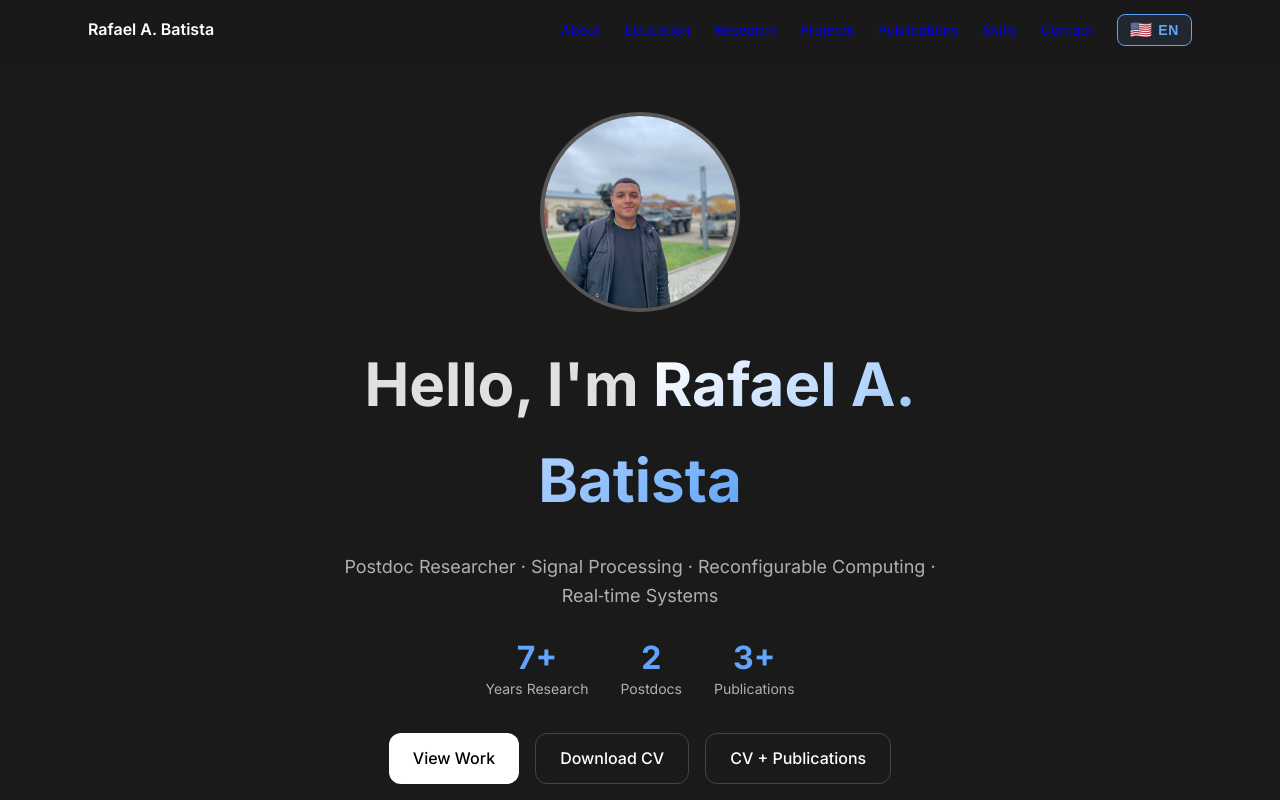
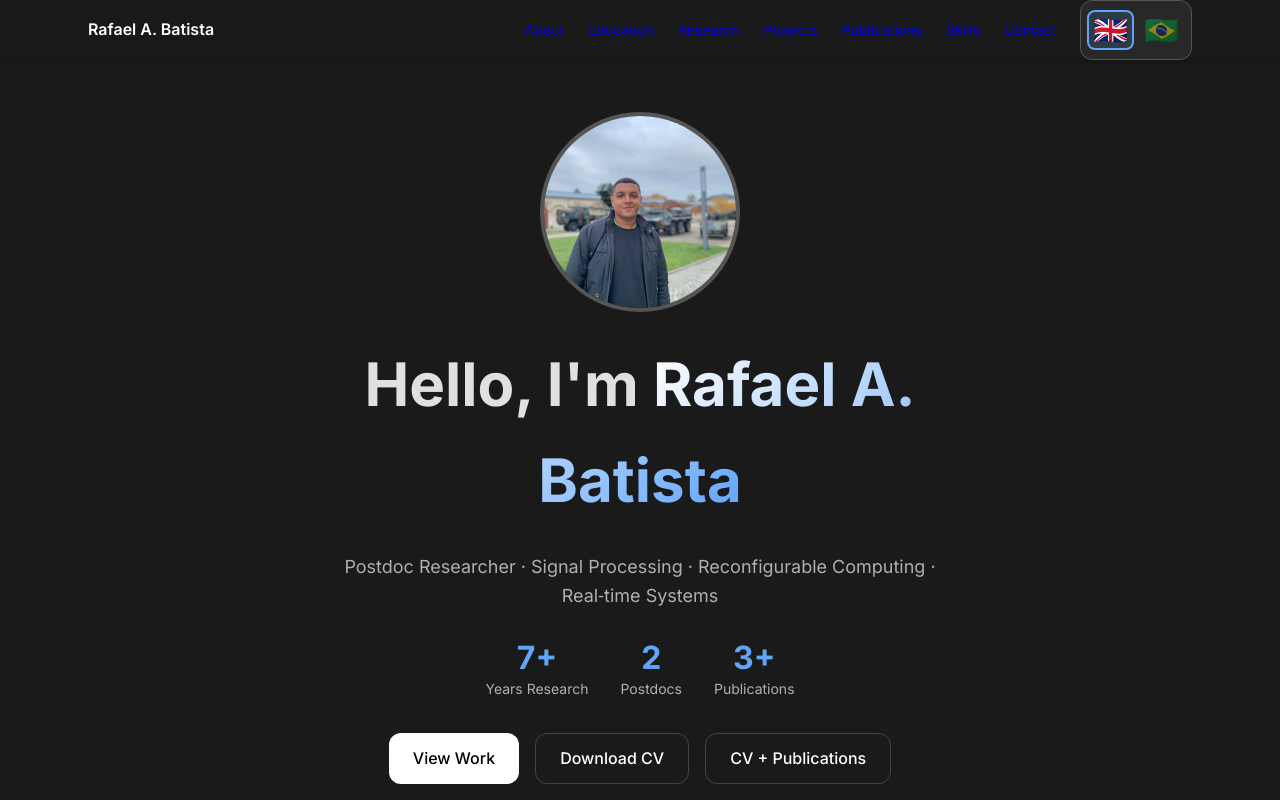
Before and after one commit to Rafffaelb/rafffaelb.github.io, a plain HTML site: page index.html in a window 1280 px wide. Shown: the top 800 px of the page. Drawn offline with Linux system fonts and the light colour scheme.

Commit message:
Improve language toggle: show UK/Brazil flags side-by-side with better styling

```diff
--- a/index.html
+++ b/index.html
@@ -78,10 +78,10 @@
         <a href="#publications" class="hover:text-white transition" data-i18n-nav="publications">Publications</a>
         <a href="#skills" class="hover:text-white transition" data-i18n-nav="skills">Skills</a>
         <a href="#contact" class="hover:text-white transition" data-i18n-nav="contact">Contact</a>
-        <button id="langToggle" class="lang-toggle" title="Switch language / Mudar idioma">
-          <span class="lang-flag">🇺🇸</span>
-          <span class="lang-text">EN</span>
-        </button>
+        <div id="langToggle" class="lang-toggle" title="Switch language / Mudar idioma">
+          <span class="lang-flag" data-lang="en">🇬🇧</span>
+          <span class="lang-flag" data-lang="pt">🇧🇷</span>
+        </div>
       </nav>
     </div>
   </header>
@@ -251,7 +251,7 @@
   <section id="research" class="max-w-6xl mx-auto px-6 py-24">
     <h3 class="section-title">
       <span class="section-icon">🔬</span>
-      Research Experience
+      <span data-i18n="research.title">Research Experience</span>
     </h3>
 
     <div class="timeline">
@@ -316,7 +316,7 @@
     <div class="max-w-6xl mx-auto px-6 py-24">
       <h3 class="section-title">
         <span class="section-icon">💻</span>
-        Projects
+        <span data-i18n="projects.title">Projects</span>
       </h3>
 
       <div class="grid md:grid-cols-2 lg:grid-cols-3 gap-6">
@@ -372,7 +372,7 @@
   <section id="publications" class="max-w-6xl mx-auto px-6 py-24">
     <h3 class="section-title">
       <span class="section-icon">📚</span>
-      Publications
+      <span data-i18n="publications.title">Publications</span>
     </h3>
 
     <div class="publications-container">
@@ -452,7 +452,7 @@
     <div class="max-w-6xl mx-auto px-6 py-24">
       <h3 class="section-title">
         <span class="section-icon">🛠️</span>
-        Skills & Expertise
+        <span data-i18n="skills.title">Skills & Expertise</span>
       </h3>
 
       <div class="grid md:grid-cols-2 lg:grid-cols-3 gap-8">
@@ -565,7 +565,7 @@
   <section id="contact" class="max-w-6xl mx-auto px-6 py-24">
     <h3 class="section-title">
       <span class="section-icon">📧</span>
-      Contact
+      <span data-i18n="contact.title">Contact</span>
     </h3>
     <p class="text-medium-grey mb-6 max-w-2xl mx-auto text-center" data-i18n="contact.description">
       Feel free to reach out for collaborations, research opportunities, or engineering work.
--- a/styles.css
+++ b/styles.css
@@ -420,36 +420,48 @@ header a.active::after {
   width: 100%;
 }
 
-/* Language toggle button */
+/* Language toggle button - improved design */
 .lang-toggle {
   display: flex;
   align-items: center;
-  gap: 0.375rem;
-  padding: 0.375rem 0.75rem;
-  background-color: rgba(96, 165, 250, 0.1);
-  border: 1px solid var(--color-accent);
-  border-radius: 0.5rem;
-  color: var(--color-accent);
-  font-size: 0.875rem;
-  font-weight: 500;
+  gap: 0.5rem;
+  padding: 0.5rem;
+  background-color: rgba(51, 51, 51, 0.6);
+  border: 1px solid var(--color-border-medium);
+  border-radius: 0.75rem;
   cursor: pointer;
   transition: all var(--transition-speed) ease;
 }
 
 .lang-toggle:hover {
-  background-color: var(--color-accent);
-  color: var(--color-text-white);
-  transform: translateY(-1px);
+  background-color: rgba(96, 165, 250, 0.1);
+  border-color: var(--color-accent);
 }
 
 .lang-flag {
-  font-size: 1.125rem;
+  font-size: 1.75rem;
   line-height: 1;
+  cursor: pointer;
+  opacity: 0.5;
+  transition: all var(--transition-speed) ease;
+  padding: 0.25rem;
+  border-radius: 0.375rem;
+}
+
+.lang-flag:hover {
+  opacity: 1;
+  transform: scale(1.1);
+}
+
+.lang-flag.active {
+  opacity: 1;
+  background-color: rgba(96, 165, 250, 0.15);
+  box-shadow: 0 0 0 2px var(--color-accent);
 }
 
 .lang-text {
-  font-weight: 600;
-  letter-spacing: 0.05em;
+  display: none;
+  /* Hide text, show only flags */
 }
 
 /* Profile photo styles */
--- a/translations.js
+++ b/translations.js
@@ -1,4 +1,4 @@
-// Translations for English and Portuguese
+// Comprehensive translations for English and Portuguese
 const translations = {
     en: {
         nav: {
@@ -31,7 +31,23 @@ const translations = {
             transition: "I've since transitioned to applied engineering, concentrating on adaptive complex systems and reconfigurable computing. My work has spanned from real-time fault detection in drones using chaos theory at TU Dresden to FPGA-based digital signal processing for radio astronomy at the BINGO radiotelescope at UFCG.",
             interestsTitle: "Research Interests"
         },
+        education: {
+            title: "Education"
+        },
+        research: {
+            title: "Research Experience"
+        },
+        projects: {
+            title: "Projects"
+        },
+        publications: {
+            title: "Publications"
+        },
+        skills: {
+            title: "Skills & Expertise"
+        },
         contact: {
+            title: "Contact",
             description: "Feel free to reach out for collaborations, research opportunities, or engineering work. I'm always open to discussing new projects and ideas."
         },
         footer: {
@@ -69,7 +85,23 @@ const translations = {
             transition: "Desde então, fiz a transição para engenharia aplicada, concentrando-me em sistemas complexos adaptativos e computação reconfigurável. Meu trabalho abrangeu desde detecção de falhas em tempo real em drones usando teoria do caos na TU Dresden até processamento digital de sinais baseado em FPGA para radioastronomia no radiotelescópio BINGO na UFCG.",
             interestsTitle: "Interesses de Pesquisa"
         },
+        education: {
+            title: "Formação Acadêmica"
+        },
+        research: {
+            title: "Experiência em Pesquisa"
+        },
+        projects: {
+            title: "Projetos"
+        },
+        publications: {
+            title: "Publicações"
+        },
+        skills: {
+            title: "Habilidades e Expertise"
+        },
         contact: {
+            title: "Contato",
             description: "Sinta-se à vontade para entrar em contato para colaborações, oportunidades de pesquisa ou trabalho em engenharia. Estou sempre aberto a discutir novos projetos e ideias."
         },
         footer: {
@@ -96,15 +128,27 @@ function setLanguage(lang) {
     // Update nav links
     document.querySelectorAll('[data-i18n-nav]').forEach(el => {
         const key = el.getAttribute('data-i18n-nav');
-        el.textContent = translations[lang].nav[key];
+        if (translations[lang].nav[key]) {
+            el.textContent = translations[lang].nav[key];
+        }
     });
 
-    // Update hero section
-    const heroGreeting = document.querySelector('[data-i18n="hero.greeting"]');
-    if (heroGreeting) heroGreeting.textContent = translations[lang].hero.greeting;
+    // Update all elements with data-i18n attribute
+    document.querySelectorAll('[data-i18n]').forEach(el => {
+        const key = el.getAttribute('data-i18n');
+        const keys = key.split('.');
+        let value = translations[lang];
 
-    const heroSubtitle = document.querySelector('[data-i18n="hero.subtitle"]');
-    if (heroSubtitle) heroSubtitle.textContent = translations[lang].hero.subtitle;
+        for (const k of keys) {
+            if (value[k]) {
+                value = value[k];
+            }
+        }
+
+        if (typeof value === 'string') {
+            el.textContent = value;
+        }
+    });
 
     // Update stats labels
     const statsLabels = document.querySelectorAll('.stat-label');
@@ -114,50 +158,15 @@ function setLanguage(lang) {
         statsLabels[2].textContent = translations[lang].hero.stats.publications;
     }
 
-    // Update buttons
-    const btnViewWork = document.querySelector('[data-i18n="hero.viewWork"]');
-    if (btnViewWork) btnViewWork.textContent = translations[lang].hero.buttons.viewWork;
-
-    const btnCV = document.querySelector('[data-i18n="hero.downloadCV"]');
-    if (btnCV) btnCV.textContent = translations[lang].hero.buttons.downloadCV;
-
-    const btnCVPub = document.querySelector('[data-i18n="hero.cvPublications"]');
-    if (btnCVPub) btnCVPub.textContent = translations[lang].hero.buttons.cvPublications;
-
-    // Update About section
-    const aboutTitle = document.querySelector('[data-i18n="about.title"]');
-    if (aboutTitle) aboutTitle.textContent = translations[lang].about.title;
-
-    const aboutIntro = document.querySelector('[data-i18n="about.intro"]');
-    if (aboutIntro) aboutIntro.textContent = translations[lang].about.intro;
-
-    const aboutJourney = document.querySelector('[data-i18n="about.journey"]');
-    if (aboutJourney) aboutJourney.textContent = translations[lang].about.journey;
-
-    const aboutTransition = document.querySelector('[data-i18n="about.transition"]');
-    if (aboutTransition) aboutTransition.textContent = translations[lang].about.transition;
-
-    const interestsTitle = document.querySelector('[data-i18n="about.interestsTitle"]');
-    if (interestsTitle) interestsTitle.textContent = translations[lang].about.interestsTitle;
-
-    // Update Contact section
-    const contactDesc = document.querySelector('[data-i18n="contact.description"]');
-    if (contactDesc) contactDesc.textContent = translations[lang].contact.description;
-
-    // Update Footer
-    const footerCopyright = document.querySelector('[data-i18n="footer.copyright"]');
-    if (footerCopyright) footerCopyright.textContent = translations[lang].footer.copyright;
-
-    // Update language toggle
-    const langFlag = document.querySelector('.lang-flag');
-    const langText = document.querySelector('.lang-text');
-    if (lang === 'en') {
-        langFlag.textContent = '🇺🇸';
-        langText.textContent = 'EN';
-    } else {
-        langFlag.textContent = '🇧🇷';
-        langText.textContent = 'PT';
-    }
+    // Update flag button active states
+    document.querySelectorAll('.lang-flag').forEach(flag => {
+        const flagLang = flag.getAttribute('data-lang');
+        if (flagLang === lang) {
+            flag.classList.add('active');
+        } else {
+            flag.classList.remove('active');
+        }
+    });
 }
 
 // Initialize language on page load
@@ -165,13 +174,11 @@ document.addEventListener('DOMContentLoaded', function () {
     const preferredLang = getPreferredLanguage();
     setLanguage(preferredLang);
 
-    // Language toggle button
-    const langToggle = document.getElementById('langToggle');
-    if (langToggle) {
-        langToggle.addEventListener('click', function () {
-            const currentLang = localStorage.getItem('preferredLanguage') || 'en';
-            const newLang = currentLang === 'en' ? 'pt' : 'en';
+    // Language toggle - click on individual flags
+    document.querySelectorAll('.lang-flag').forEach(flag => {
+        flag.addEventListener('click', function () {
+            const newLang = this.getAttribute('data-lang');
             setLanguage(newLang);
         });
-    }
+    });
 });
```
